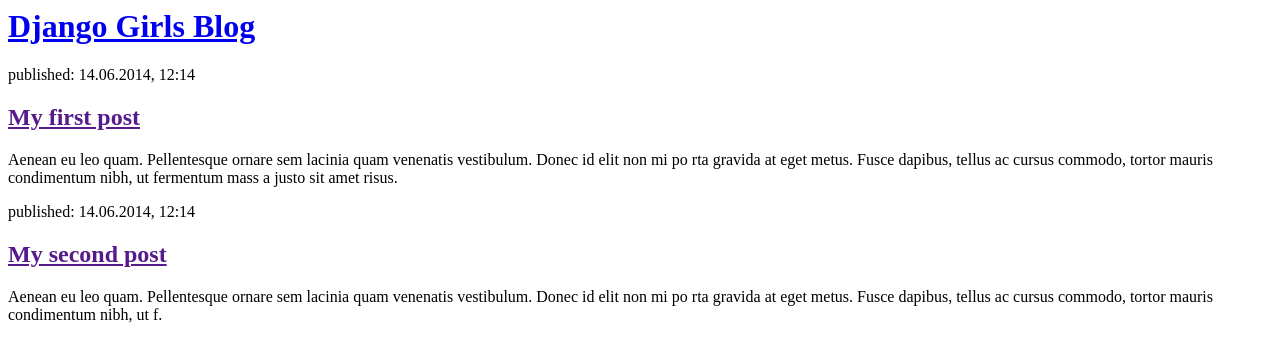
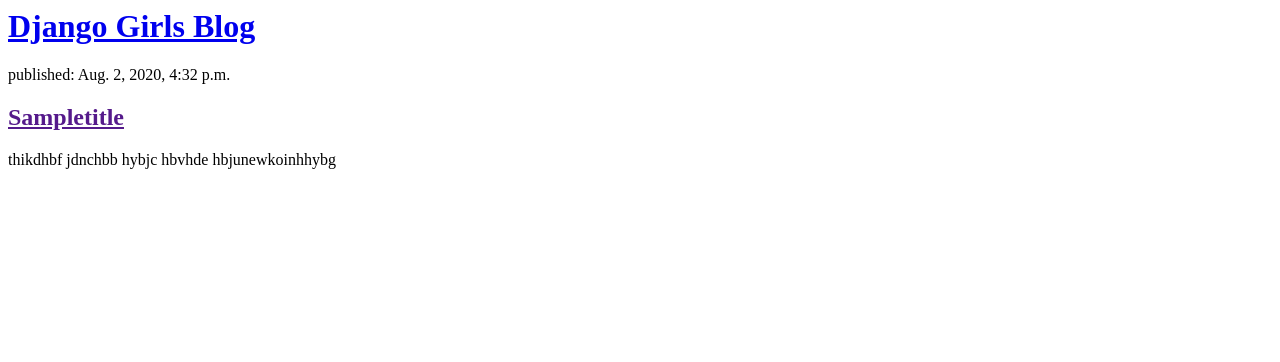
Before and after one commit to mercymam1/blog, a Django app: page /blogging/ in a window 1280 px wide. Shown: the top 362 px of the page. Run offline with Django 3.2, Linux system fonts and the light colour scheme; data comes from the database, SQL or seed files in the repository; both versions use the stored data as it was after the commit.

Commit message:
blogging

```diff
--- a/blog/templates/blog/blogging.html
+++ b/blog/templates/blog/blogging.html
@@ -6,14 +6,13 @@
 <div>
 <h1><a	href="/">Django	Girls	Blog</a></h1>
 </div>
+{%	for	post	in	posts	%}
 <div>
-<p>published:	14.06.2014,	12:14</p>
-<h2><a	href="">My	first	post</a></h2>
-<p>Aenean	eu	leo	quam.	Pellentesque	ornare	sem	lacinia	quam	venenatis	vestibulum.	Donec	id	elit	non	mi	po rta	gravida	at	eget	metus.	Fusce	dapibus,	tellus	ac	cursus	commodo,	tortor	mauris	condimentum	nibh,	ut	fermentum	mass a	justo	sit	amet	risus.</p>
+<p>published:	{{	post.published_date	}}</p>
+<h2><a	href="">{{	post.title	}}</a></h2>
+<p>{{	post.text|linebreaksbr	}}</p>
 </div>
-<div>
-<p>published:	14.06.2014,	12:14</p>
-<h2><a	href="">My	second	post</a></h2>
-<p>Aenean	eu	leo	quam.	Pellentesque	ornare	sem	lacinia	quam	venenatis	vestibulum.	Donec	id	elit	non	mi	po rta	gravida	at	eget	metus.	Fusce	dapibus,	tellus	ac	cursus	commodo,	tortor	mauris	condimentum	nibh,	ut	f.</p>		</div>
+{%	endfor	%}
+
 </body>
 </html>
--- a/blog/templates/blog/post_list.html
+++ b/blog/templates/blog/post_list.html
@@ -8,7 +8,6 @@
 <link	rel="stylesheet"	href="{%	static	'css/blog.css'	%}">
 </head>
 <body>
-
 
 <nav class= "topnav";>
 
--- a/blog/views.py
+++ b/blog/views.py
@@ -5,4 +5,5 @@
 	posts	=	Post.objects.filter(published_date__lte=timezone.now()).order_by('published_date')
 	return	render(request,	'blog/post_list.html',	{'posts':	posts})
 def blogging(request):
-	return render(request, 'blog/blogging.html', {})
+	posts	=	Post.objects.filter(published_date__lte=timezone.now()).order_by('published_date')
+	return render(request, 'blog/blogging.html', {'posts':	posts})
```
Also changed, not shown: db.sqlite3.
